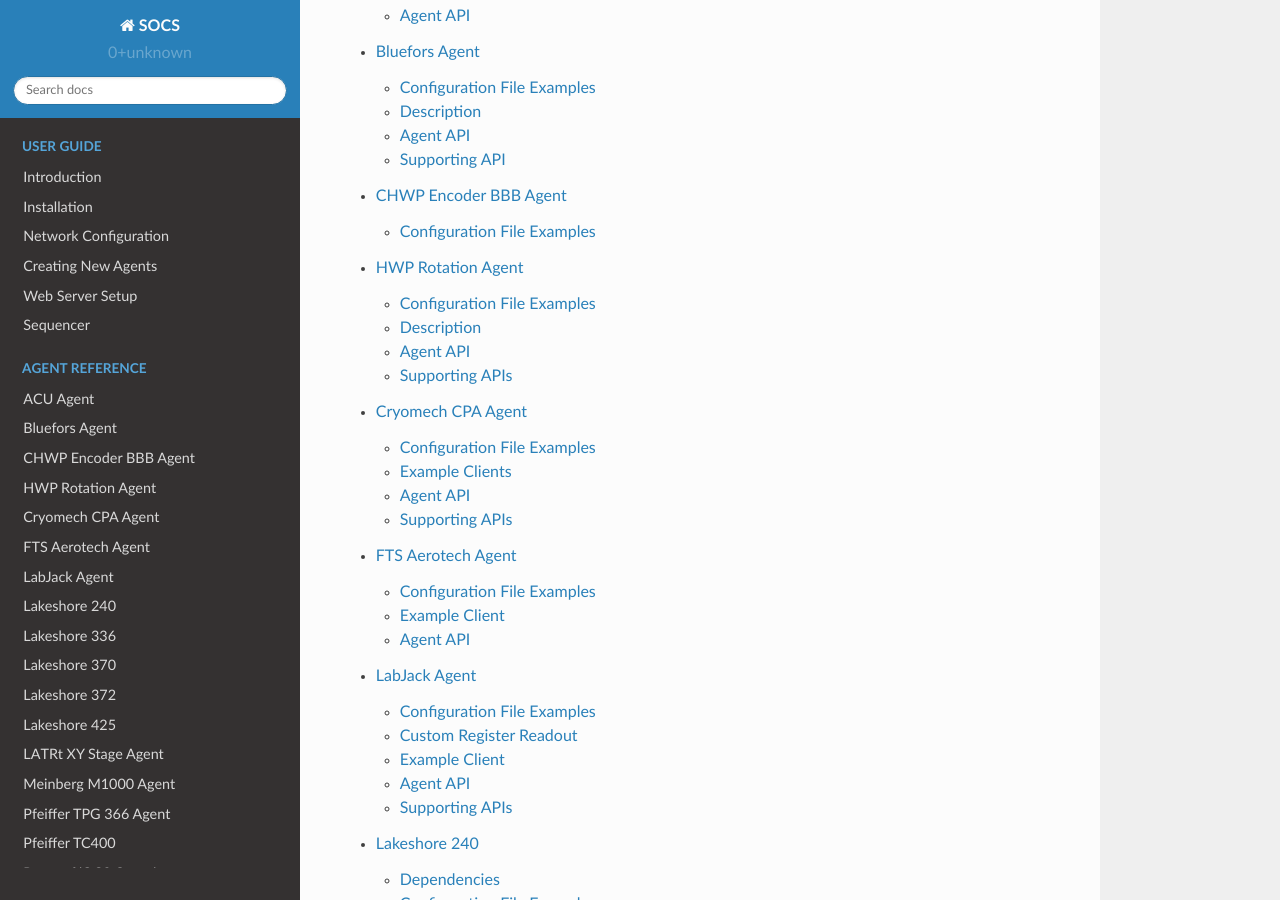
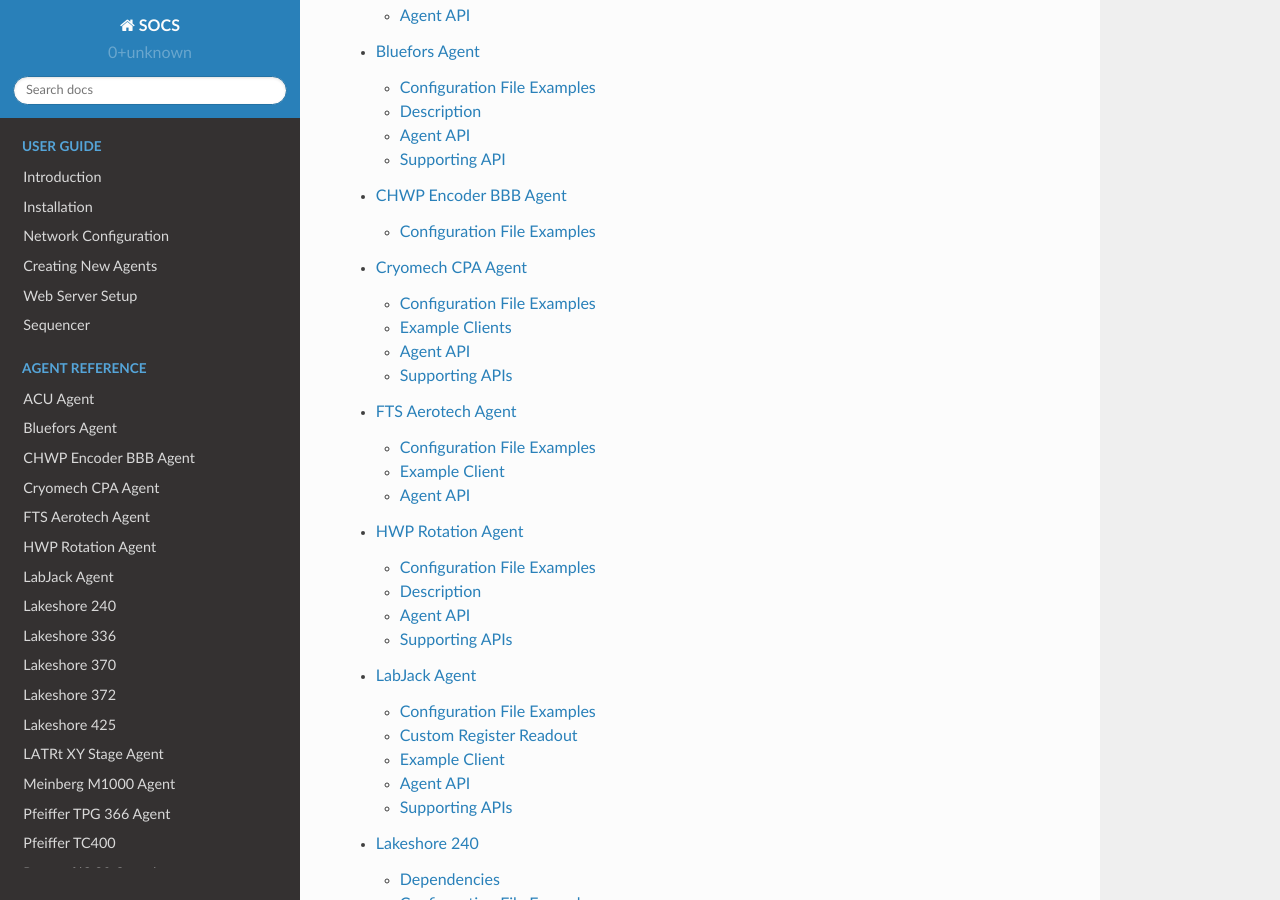
Before and after one commit to simonsobs/socs, a Sphinx documentation site: the page built from docs/index.rst, in a window 1280 px wide and 900 px high, scrolled down 1118 px. Built offline with Sphinx 7.4.7 and the Read the Docs theme 2.0.0, drawn with Linux system fonts in a browser that asks for light colours.

```diff
--- a/docs/index.rst
+++ b/docs/index.rst
@@ -40,9 +40,9 @@ Simulator Reference  Simulators are used to mock software and hardware
     agents/acu_agent
     agents/bluefors_agent
     agents/chwp_encoder
-    agents/hwp_rotation_agent
     agents/cryomech_cpa
     agents/fts_agent
+    agents/hwp_rotation_agent
     agents/labjack
     agents/lakeshore240
     agents/lakeshore336
```
